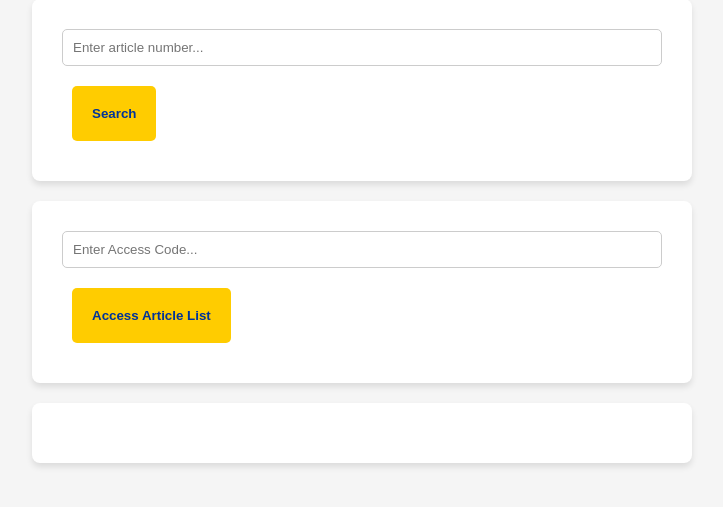
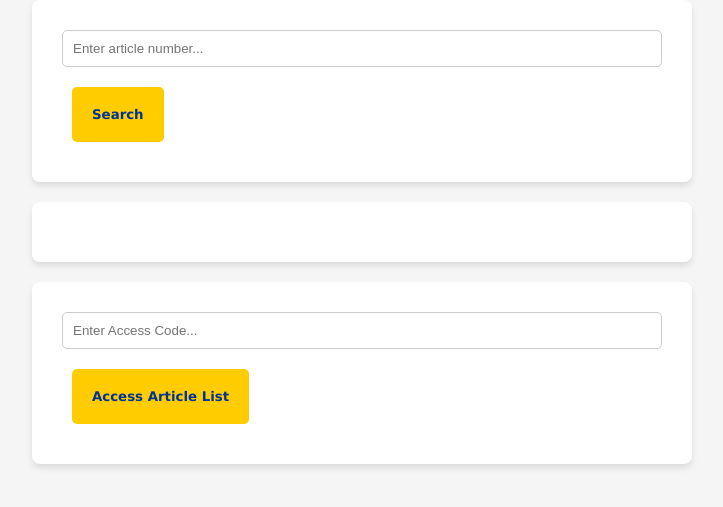
Before and after one commit to AooxIO/HSS, a plain HTML site: page index.html in a window 1280 px wide. Shown: the part 209-716 px from the top of the page, without its empty margins (278-1001 px from the left). Drawn offline with Linux system fonts and the light colour scheme.

Commit message:
Update 1.4

```diff
--- a/index.html
+++ b/index.html
@@ -9,13 +9,14 @@
 <body>
     <div id="logoContainer">
         <img id="siteLogo" src="ikea.logo.png" alt="Site Logo">
-
     </div>
     <h1>Hotspot Stock Management</h1>
     <div id="searchSection">
         <input type="text" id="searchInput" placeholder="Enter article number...">
         <button onclick="searchArticle()">Search</button>
     </div>
+
+    <div id="resultSection"></div>
 
     <div id="codeAccessSection">
         <input type="password" id="accessCodeInput" placeholder="Enter Access Code...">
@@ -26,7 +27,6 @@
         <!-- Article List and Manage Menu will be populated here -->
     </div>
 
-    <div id="resultSection"></div>
 
     <script src="script.js"></script>
 </body>
--- a/style.css
+++ b/style.css
@@ -1,5 +1,5 @@
 body {
-    font-family: Arial, sans-serif;
+    font-family: Verdana, sans-serif;
     padding: 20px;
     display: flex;
     flex-direction: column;
@@ -36,6 +36,7 @@ body {
 }
 
 button {
+    font-family: Verdana, sans-serif;
     background-color: #ffcc00; /* IKEA's yellow for buttons */
     color: #003399; /* Text color on buttons */
     border: none;
@@ -45,7 +46,7 @@ button {
     margin-left: 10px;
     margin-bottom: 10px;
     margin-top: 10px;
-    font-weight: bold;
+    font-weight: 900;
 }
 
 button:hover {
```
